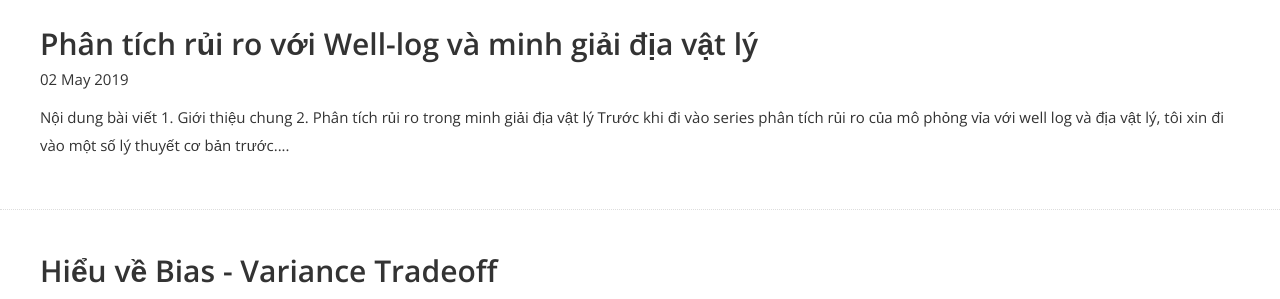
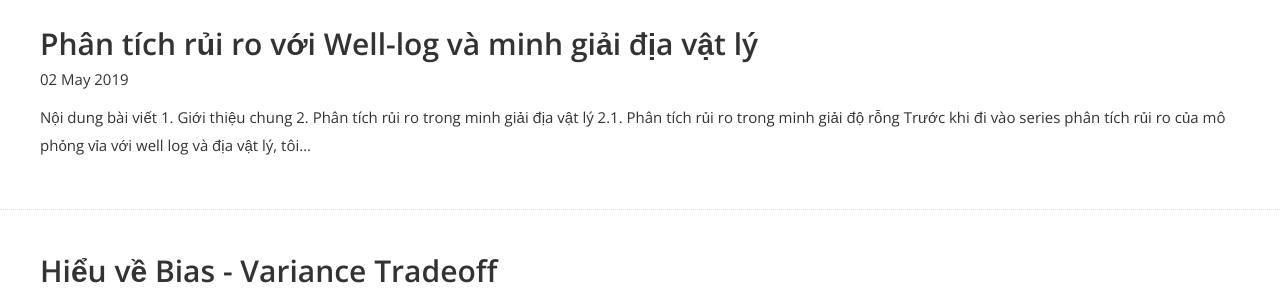
Before and after one commit to YanGBloG/superseded, a Jekyll site: the page built from blog.html, in a window 1280 px wide. Shown: the part 478-777 px from the top of the page. Built offline with Jekyll 4.4.1, drawn with Linux system fonts in a browser that asks for light colours; nearby versions of some CDN libraries; some web fonts are replaced; library files that are not in the unit come from our copies.

Commit message:
Add files via upload

```diff
--- a/_posts/2019-05-02-uncertainty-analysis.md
+++ b/_posts/2019-05-02-uncertainty-analysis.md
@@ -9,6 +9,7 @@
 <!-- TOC -->
 ### <a href="#-gioi-thieu-chung">1. Giới thiệu chung</a>
 ### <a href="#-phan-tich-rui-ro-minh-giai-dia-vat-ly">2. Phân tích rủi ro trong minh giải địa vật lý</a>
+#### <a href="#-interpreting-and-deriving">2.1. Phân tích rủi ro trong minh giải độ rỗng</a>
 <!-- END TOC -->
 
 Trước khi đi vào series phân tích rủi ro của mô phỏng vỉa với well log và địa vật lý, tôi xin đi vào một số lý thuyết cơ bản trước.
@@ -34,3 +35,16 @@
 Khi thực hiện đo logs các công cụ (tools) khác nhau hoặc giống nhau nhưng khác thế hệ sản xuất cần phải được hiệu chỉnh về cùng một tiêu chuẩn để có thể thống nhất số liệu đầu ra. Ví dụ như các tools đo độ rỗng hay điện trở suất cần phải hiệu chỉnh về điều kiện thành hệ hoặc điều kiện môi trường tùy theo nhà sản xuất, loại tool, thế hệ tool. Quá trình tìm kiếm các thông tin cho việc hiệu chỉnh thường tiêu tốn nhiều thời gian. Đối với các nhà phân tích, không có hiệu chỉnh phổ biến nhất, kể cả khi có cũng rất khó để xác định hiệu chỉnh đó có được sử dụng một cách đúng đắn hay không. Tuy nhiên, các hiệu chỉnh thực sự rất cần thiết, nếu như không thực hiện hoặc thực hiện không đúng cách thường dễ dẫn đến các sai số nghiêm trọng.
 
 Trong quá trình minh giải nếu như đã có những dữ liệu khác như mẫu lõi, áp suất và thử dòng (flow tests) cần phải hiệu chỉnh và kết hợp dữ liệu đo log với các dữ liệu có sẵn đó. Đối với những giếng được đo log bằng các tools tốt, có thể dữ liệu log sẽ không giống với dữ liệu từ mẫu lõi hay các dữ liệu khác. Nếu như chỉ có dũ liệu cho một hoặc hai giếng, những nhà phân tích phải đưa ra quyết định dữ liệu đó có đại diện cho toàn vỉa hay chỉ cho một phần nhỏ của vỉa. Dữ liệu địa vật lý có thể có sự thay đổi lớn trong một vỉa, điều này dẫn tói rủi ro cho quá trình minh giải địa vật lý.
+
+<a name="-interpreting-and-deriving"></a>
+
+#### 2.1. Phân tích rủi ro trong minh giải độ rỗng
+
+Độ rỗng có thể đo được bằng một vài đường logs khác nhau như sonic, neutron, density hoặc cũng có thể kết hợp các đường lại với nhau và so sánh với đồ thị phân tích mẫu lõi (core test).
+
+<center><img src="/img/uncertainty-analysis/porosity_cross_plot.PNG" alt="img" style="width: 1000px;"/></center>
+<center><p>Hình 1: Đồ thị phân tích thời gian truyền sóng với các mẫu lõi cso độ rỗng khác nhau, với đường hồi quy tương quan (màu đen) đường trung bình thời gian truyền sóng (màu đỏ). Hệ số tương quan vào khoảng 0.75</p></center>
+
+Để có thể thực hiện được công việc với độ chính xác cao nhất, các nhà minh giải cần phải hiểu được các tính chất của khung đá trong vỉa và lưu chất vỉa, đặc biệt là các tham số của lưu chất vỉa do tính chất của lưu chất vỉa thường thay đổi theo vòng đời của vỉa (do suy giảm áp suất vỉa). Phương pháp thực hiện cho mỗi giếng có thể khác nhau phụ thuộc vào dữ liệu hiện có của giếng đó.
+
+Rủi ro trong quá trình thu thập và xử lý dữ liệu đồng thời làm cho việc minh giải khó khăn hơn. Mỗi lần tinh chỉnh dữ liệu đều có thể khiến cho quá trình minh giải lệch theo một hướng khác, mỗi mô hình độ rỗng được sử dụng đều phải xét đến các yếu tố lựa chọn tham số và sự thay đổi của tham số theo thời gian. Vì vậy, kết quả minh giải phụ thuộc rất nhiều vào người minh giải.
```
